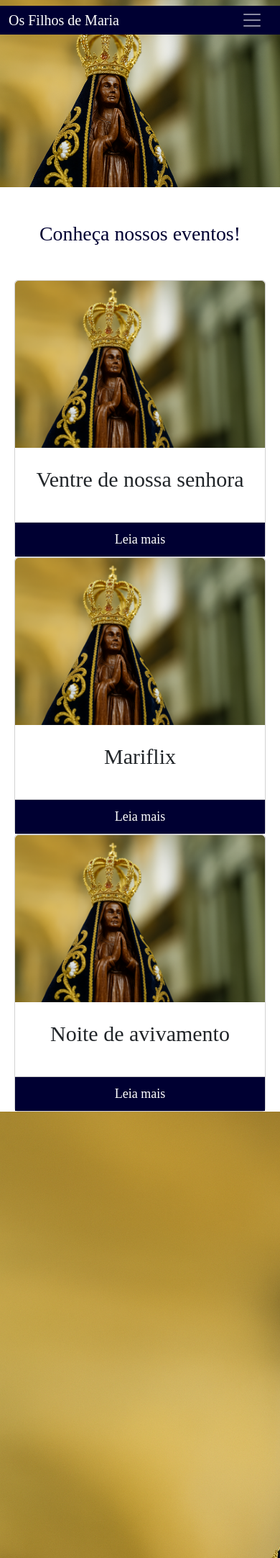
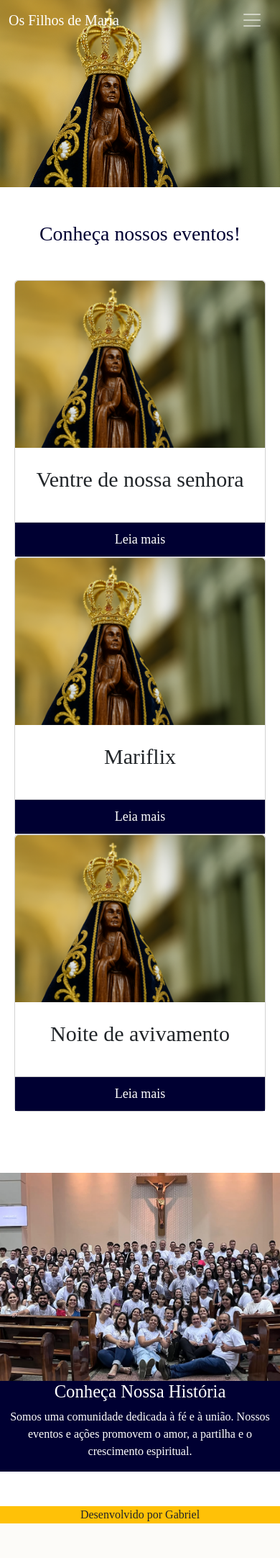
Before and after one commit to GabrielZafani/Projeto-m2, a PHP site: page / in a window 390 px wide; the page is wider, and only the part inside the window is pictured. Shown: the top 2164 px of that part at 72% size. After the commit the page ends 2116 px from the top of that part, so only its background shows below. Run offline with PHP 8.4, Linux system fonts and the light colour scheme; some libraries are stand-ins or nearby versions.

Commit message:
Container de sobre
*container com img do grupo, e texto descritivo

```diff
--- a/css/estilo.css
+++ b/css/estilo.css
@@ -1,3 +1,6 @@
+body {
+    overflow-x: hidden;
+}
 #offcanvasNavbar {
     background-color: #000032;
 
--- a/css/homa.css
+++ b/css/homa.css
@@ -74,8 +74,17 @@ h1 {
   50% { transform: translateX(-50%) translateY(6px); }
 }
 
-.container {
+.container2 {
     background-color: #000032;
+    text-align: center;
+    color: white;
+    margin-top: 10vh
+
+
+}
+
+.imgfilhos {
+    width: 100%;
 
 }
 
@@ -86,4 +95,6 @@ h1 {
         width: 100%;
         height: 100vh;
     }
+
+
 }
--- a/paginas/home.php
+++ b/paginas/home.php
@@ -1,5 +1,5 @@
 
-<img class="maria" src="images/maria.png" alt="">
+<img class="maria" src="images/maria.png" alt="IMAGEM DE MARIA">
 <div class="seta-baixo">⬇</div>
 
 
@@ -26,17 +26,19 @@
 }
 ?>
 
-<div class="container">
+<div class="container2 mb-5">
+  <div class="row align-items-center">
 
-<div><img src="images/maria.png" alt=""></div>
-<div>
-<h2 class="text-center mt-5 mb-5">
-    Conheça um pouco sobre a gente!
-</h2>
-<p>
+  <div class="col-md-6 text-center">
+      <img class="imgfilhos" src="images/filhosdemaria.png" alt="Imagem" class="">
+    </div>
 
-</p>
+     <div class="sobreMaria col-md-6">
+      <h2>Conheça Nossa História</h2>
+      <p>
+        Somos uma comunidade dedicada à fé e à união. Nossos eventos e ações promovem o amor, a partilha e o crescimento espiritual.
+      </p>
+    </div>
+
+  </div>
 </div>
-
-
-</div>
```
Also changed, not shown: images/filhosdemaria.png (added).
